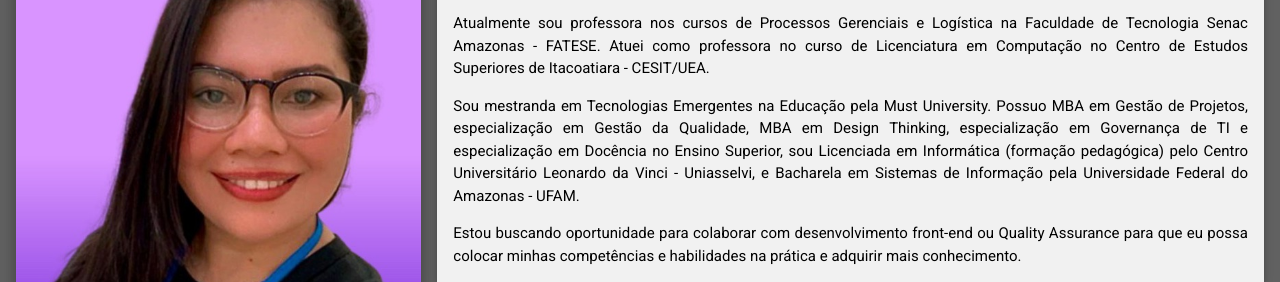
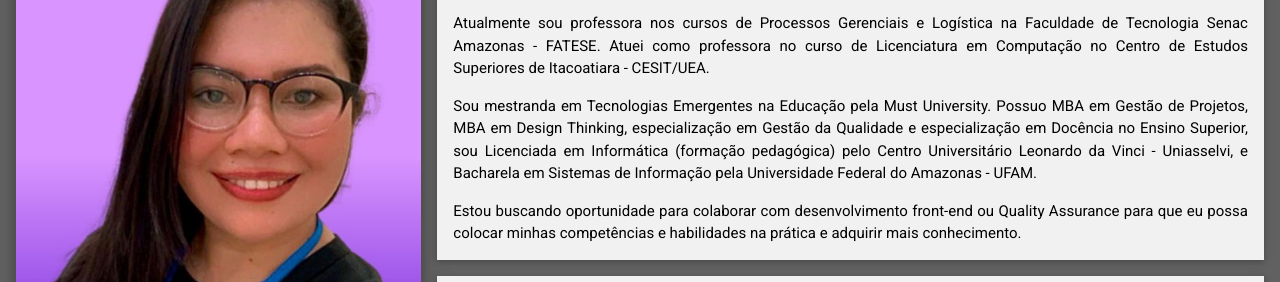
Before and after one commit to dayane-rosas/curriculo-vitae, a plain HTML site: page index.html in a window 1280 px wide. Shown: the part 106-388 px from the top of the page. Drawn offline with nearby package versions, Linux system fonts and the light colour scheme.

Commit message:
Update CV

```diff
--- a/index.html
+++ b/index.html
@@ -104,7 +104,7 @@
               Atuei como professora no curso de Licenciatura em Computação no Centro de Estudos Superiores de Itacoatiara - CESIT/UEA.</p>
             <p align="justify">
               Sou mestranda em Tecnologias Emergentes na Educação pela Must University. Possuo MBA em Gestão de Projetos,
-              especialização em Gestão da Qualidade, MBA em Design Thinking, especialização em Governança de TI e especialização em Docência no Ensino Superior,
+              MBA em Design Thinking, especialização em Gestão da Qualidade e especialização em Docência no Ensino Superior,
               sou Licenciada em Informática (formação pedagógica) pelo Centro Universitário Leonardo da Vinci - Uniasselvi,
               e Bacharela em Sistemas de Informação pela Universidade Federal do Amazonas - UFAM.</p>
             <p align="justify">
```
